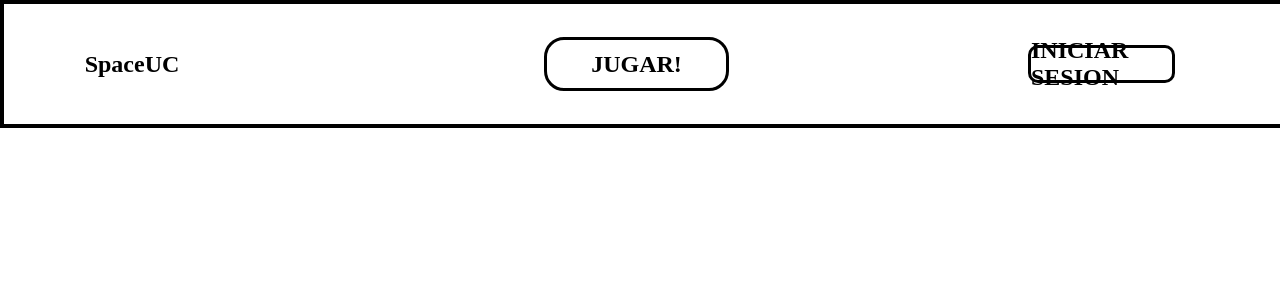
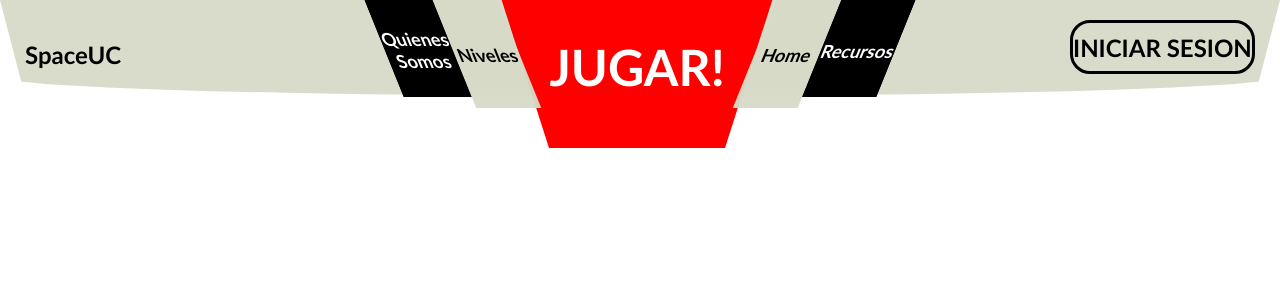
Before and after one commit to GioVWF/SpaceUc, a Django app: page / in a window 1280 px wide. Shown: the top 300 px of the page. Run offline with Django 4.2, Linux system fonts and the light colour scheme.

Commit message:
New Navbar!

```diff
--- a/static/header.css
+++ b/static/header.css
@@ -2,45 +2,169 @@ body {
     margin: 0px;
 }
 
+a {
+    text-decoration: none;
+}
+
+h1 {
+    font-family: 'Gill Sans', 'Gill Sans MT', Calibri, 'Trebuchet MS', sans-serif;
+}
+
 #navbar-area {
+    position: absolute;
+    height: 0;
+    width: 100%;
+    justify-content: center;
+}
+
+.navbar-background {
+    position: relative;
     display: flex;
     flex-direction: row;
     align-items: center;
-    height: 15vh;
-    width: 100%;
-    border: 4px solid black;
+    justify-content: center;
+    border-top: 12vh solid rgba(216, 219, 200, 0.952);
+    border-right: 2vw solid transparent;
+    border-left: 2vw solid transparent;
+    border-bottom-left-radius: 50% 20%;
+    border-bottom-right-radius: 50% 20%;
+    height: 0;
 }
 
 .navbar-logo {
     display: flex;
-    width: 20vw;
+    width: 30vw;
+    height: 7vh;
+    justify-content: flex-start;
+    margin-top: -12vh;
+}
+
+.navbar-main {
+    display: flex;
+    flex-direction: row;
+    align-items: center;
+    width: 40vw;
+    height: 100%;
     justify-content: center;
+    margin-top: -12vh;
+}
+
+.navbar-about{
+    display: flex;
+    width: 7vw;
+    height: 12vh;
+    display: inline-block;
+    background: black;
+    border: 1px solid black;
+    transform: skewX(22deg);
+}
+
+.navbar-aboutButton {
+    text-align:center;
+    overflow: hidden;
+    margin-top: 3.5vh;
+    width: 100%;
+    color: white;
+    font-size: 18px;
+    font-weight: bolder;
+}
+
+.navbar-levels {
+    width: 7vw;
+    height: 15vh;
+    display: inline-block;
+    background: rgba(216, 219, 200, 0.952);
+    transform: skewX(22deg);
+}
+
+.navbar-levelsButton {
+    text-align:center;
+    overflow: hidden;
+    margin-top: 7vh;
+    width: 100%;
+    color: black;
+    font-size: 18px;
+    font-weight: bolder;
 }
 
 .navbar-play {
     display: flex;
-    width: 60vw;
+    align-items: center;
     justify-content: center;
+    border-top: 25vh solid red;
+    border-left: 5vw solid transparent;
+    border-right: 5vw solid transparent;
+    height: 0;
+    width: 15vw;
+    margin-left: -2.5vw;
+    margin-right: -2.5vw;
 }
 
-.navbar-playButon {
+.navbar-playButton {
+    text-align: center;
+    margin-top: -15vh;
+    overflow: hidden;
+    width: 100%;
+    color: white;
+    font-size: 50px;
+    font-weight: bolder;
+}
+
+.navbar-playButton:hover {
+    cursor: pointer;
+}
+
+.navbar-home {
+    width: 7vw;
+    height: 15vh;
+    display: inline-block;
+    background: rgba(216, 219, 200, 0.952);
+    transform: skewX(-22deg);
+}
+
+.navbar-homeButton {
+    text-align:center;
+    overflow: hidden;
+    margin-top: 7vh;
+    width: 100%;
+    color: black;
+    font-size: 18px;
+    font-weight: bolder;
+}
+
+.navbar-resources {
+    width: 7vw;
+    height: 12vh;
+    display: inline-block;
+    background: black;
+    border: 1px solid black;
+    transform: skewX(-22deg);
+}
+
+.navbar-aboutResources {
+    text-align:center;
+    overflow: hidden;
+    margin-top: 5vh;
+    width: 100%;
+    color: white;
+    font-size: 18px;
+    font-weight: bolder;
+}
+
+.navbar-logIn {
+    display: flex;
+    width: 30vw;
+    height: 7vh;
+    justify-content: flex-end;
+    margin-top: -12vh;
+}
+
+.navbar-loginButton {
     display: flex;
     align-items: center;
     justify-content: center;
-    margin-right: 15px;
     border: 3px solid black;
     width: 14vw;
     height: 6vh;
     border-radius: 20px;
 }
-
-.navbar-logIn {
-    display: flex;
-    width: 20vw;
-    align-items: center;
-    justify-content: center;
-    border: 3px solid black;
-    width: 11vw;
-    height: 4vh;
-    border-radius: 10px;
-}
--- a/templates/base.html
+++ b/templates/base.html
@@ -8,16 +8,32 @@
 </head>
 <body>
     <nav id="navbar-area">
-        <div class="navbar-logo">
-            <h1>SpaceUC</h1>
-        </div>
-        <div class="navbar-play">
-            <div class="navbar-playButon">
-                <h1>JUGAR!</h1>
+        <div class="navbar-background">
+            <div class="navbar-logo">
+                <h1>SpaceUC</h1>
             </div>
-        </div>
-        <div class="navbar-logIn">
-            <h1>INICIAR SESION</h1>
+            <div class="navbar-main">
+                <a class="navbar-about">
+                    <h1 class="navbar-aboutButton">Quienes <br> Somos</h1>
+                </a>
+                <a class="navbar-levels" >
+                    <h1 class="navbar-levelsButton">Niveles</h1>
+                </a>
+                <a href="http://google.com" class="navbar-play">
+                    <h1 class="navbar-playButton">JUGAR!</h1>
+                </a>
+                <a class="navbar-home">
+                    <h1 class="navbar-homeButton">Home</h1>
+                </a>
+                <a class="navbar-resources">
+                    <h1 class="navbar-aboutResources">Recursos</h1>
+                </a>
+            </div>
+            <div class="navbar-logIn">
+                <div class="navbar-loginButton">
+                    <h1>INICIAR SESION</h1>
+                </div>
+            </div>
         </div>
     </nav>
 
```
